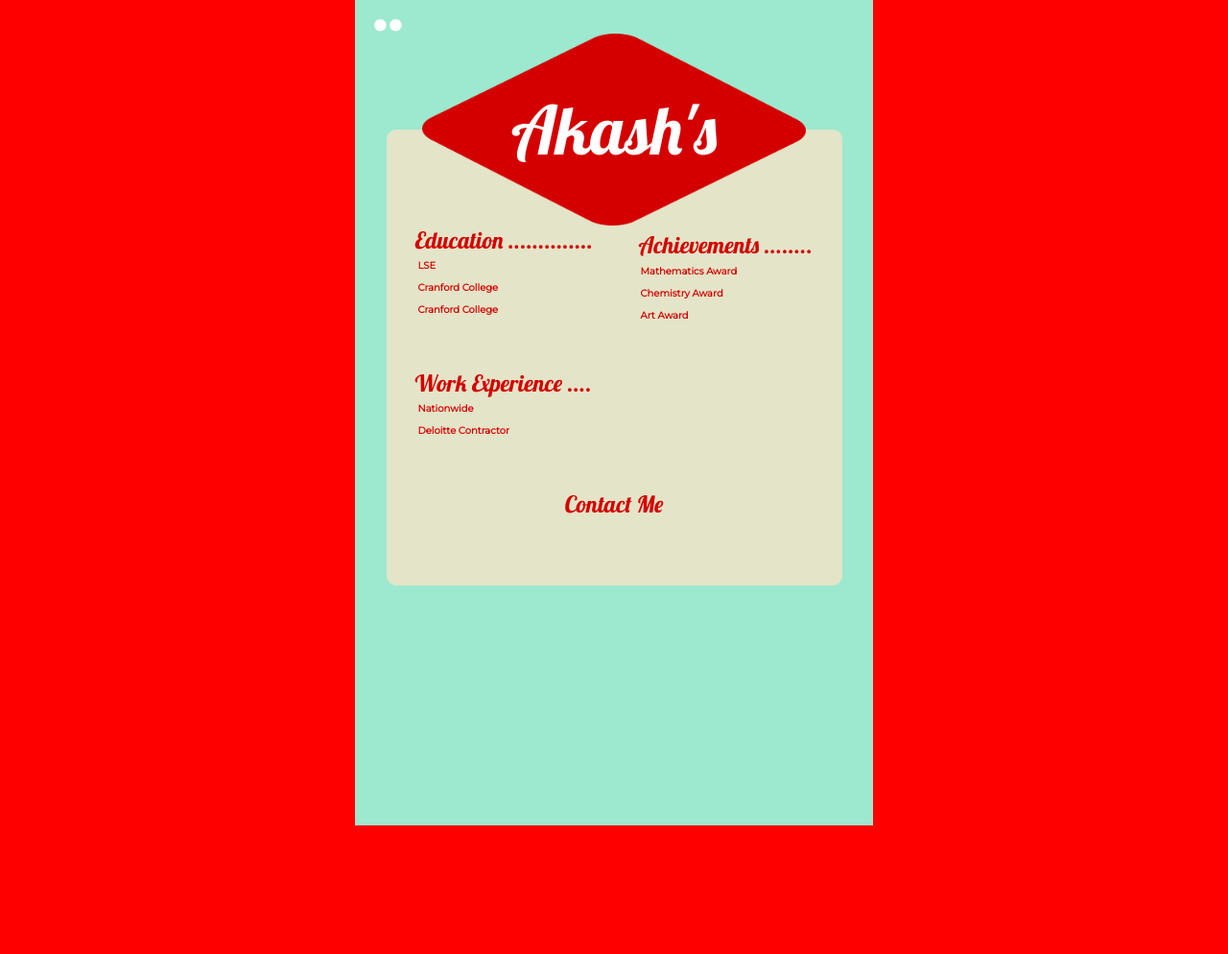
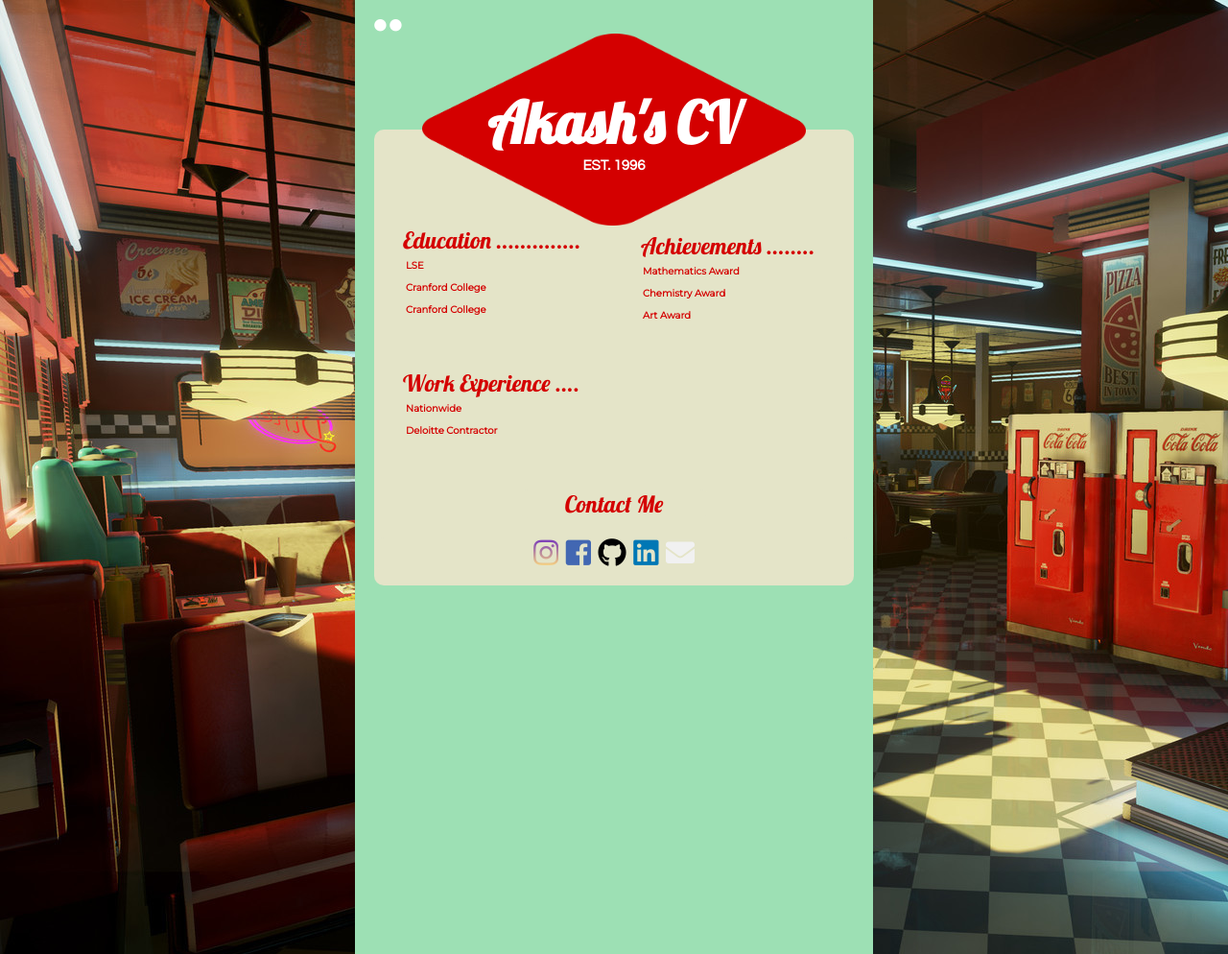
Before and after one commit to Emmanuelnology/CV, a PHP site: page /akash/test.html in a window 1280 px wide. Shown: the whole page at 96% size. Before the commit the page ends 860 px from the top, so only its background shows below. Run offline with PHP 8.4, Linux system fonts and the light colour scheme; some libraries are stand-ins or nearby versions.

Commit message:
Added bgd, and formatted fonts for EST

```diff
--- a/akash/test-style.css
+++ b/akash/test-style.css
@@ -1,6 +1,6 @@
 
 body{
-    background-color:rgb(255, 0, 0);
+    background-image: url('dinertest-1.jpg');
     margin:0;
 }
 .dots{
@@ -13,14 +13,13 @@ body{
 .content{
     width: 500px;
     margin: auto;
-    background: rgb(156,233,207);
+    background: rgb(157,224,180);
     padding: 20px;
     margin-bottom: 0px;
 }
 
 main>div{
     height:95%;
-    width:95%;
     background-color: rgb(228, 228, 200);
     border-radius: 10px;
     margin: 100px auto;
@@ -42,11 +41,22 @@ main>div{
 }
 
 
-.square div {
+.font-title {
     color:white;
     font-family:'Lobster';
-    font-size: 70px;
+    font-size: 60px;
+    text-align: center;
+    margin: 0;
 }
+.sub{
+    font-size: 15px;
+    display: block;
+    margin:0px;
+    font-family: 'Questrial', sans-serif;
+    color:white;
+    margin:0;
+}
+
 
 .education{
     height:30px;
@@ -112,7 +122,7 @@ li{
         display: block;
         text-align: left;
         position: relative;
-        top:-380px;
+        top:-379px;
         font-family: 'Lobster';
         color:rgb(212, 0, 0);
         font-size: 1.5em;
@@ -126,7 +136,7 @@ li{
         position: relative;
         top:-354px;
         color:rgb(212, 0, 0);
-        left: 130px;
+        left: 140px;
         font-size: 10px;
         float:right;
     }
@@ -141,3 +151,24 @@ li{
         color:rgb(212, 0, 0);
         font-size: 1.5em;
     }
+    .contact-fill{
+        top: -280px;
+        font-size: 30px;
+
+    }
+    .fa-facebook-square{
+        color:rgb(66,103,178);
+    }
+    .fa-linkedin{
+        color:rgb(0,119,181)
+    }
+    .fa-envelope{
+        color:rgb(241, 241, 241);
+    }
+    .fa-instagram{
+        /*color:#7232bd;*/
+        background: -webkit-gradient(linear, left top, left bottom, from(#7232bd), to(#ffdc7d));
+        -webkit-background-clip: text;
+        -webkit-text-fill-color: transparent;
+        display: initial;
+      }
--- a/akash/test.html
+++ b/akash/test.html
@@ -4,6 +4,7 @@
     <link href="test-style.css" rel="stylesheet">
     <link href="https://fonts.googleapis.com/css?family=Lobster" rel="stylesheet">
     <link href="https://fonts.googleapis.com/css?family=Montserrat" rel="stylesheet">
+    <link href="https://fonts.googleapis.com/css?family=Questrial" rel="stylesheet">
     <link rel="stylesheet" href="https://use.fontawesome.com/releases/v5.4.2/css/all.css" integrity="sha384-/rXc/GQVaYpyDdyxK+ecHPVYJSN9bmVFBvjA/9eOB+pb3F2w2N6fc5qB9Ew5yIns" crossorigin="anonymous">
     <title>Menu Test</title>
 </head>
@@ -19,7 +20,11 @@
             <div>
 
                 <div class="square">
-                    <div class="font-title">Akash's</div>
+                    <div>
+                        <h1 class="font-title">Akash's CV</h1>
+                        <h2 class="sub">EST. 1996</h2>
+                    </div>
+
                 </div>
 
 
@@ -59,6 +64,13 @@
             <div class="contact">
                 <span>Contact Me</span>
             </div>
+            <div class="contact-fill">
+                <i class="fab fa-instagram"></i>
+                <i class="fab fa-facebook-square">
+                </i> <i class="fab fa-github"></i>
+                <i class="fab fa-linkedin"></i>
+                <i class="fas fa-envelope"></i>
+            </div>
 
 
         </main>
```
Also changed, not shown: akash/background-diner.png (added), akash/dinertest-1.jpg (added), akash/dinertest-2.jpg (added).
